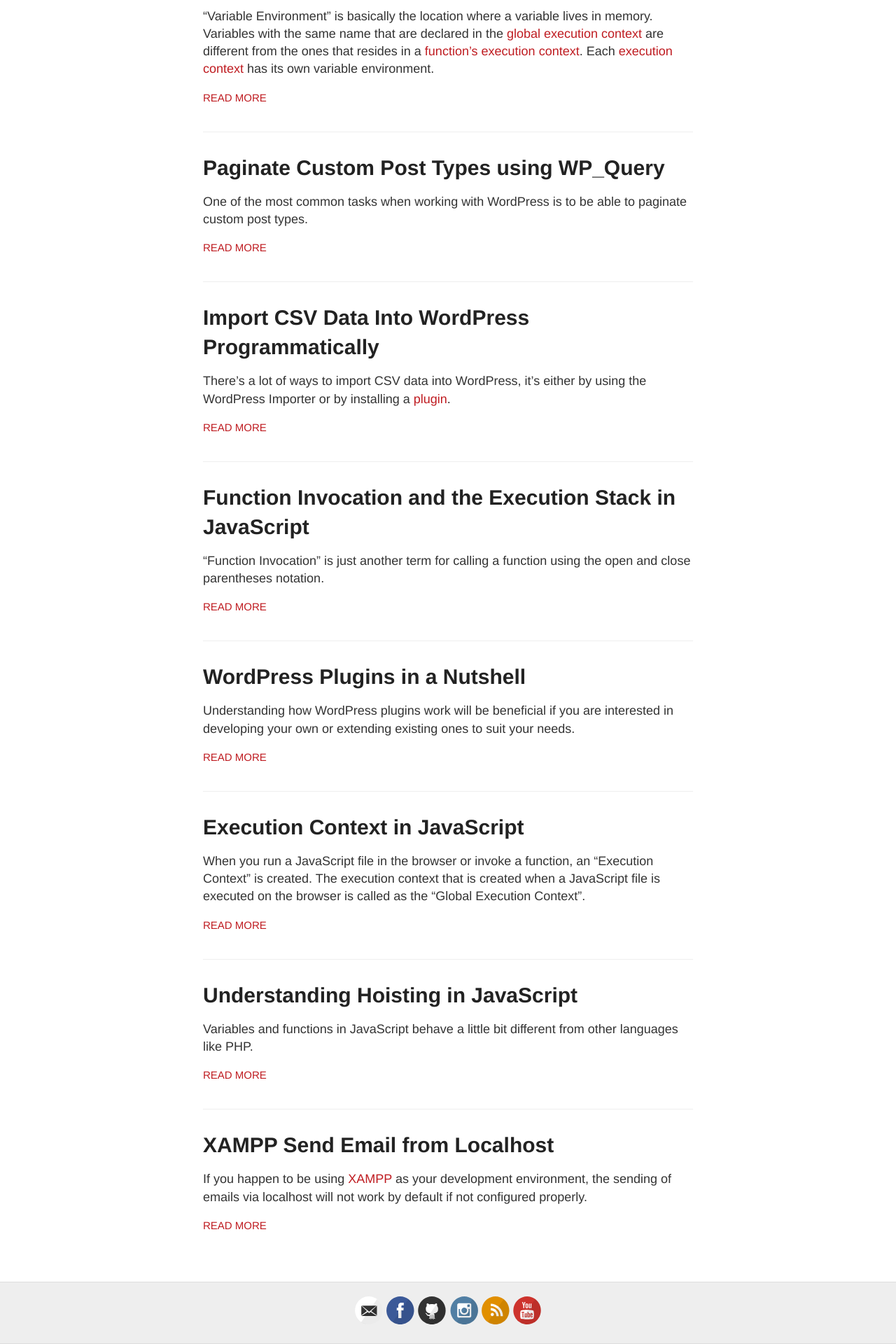
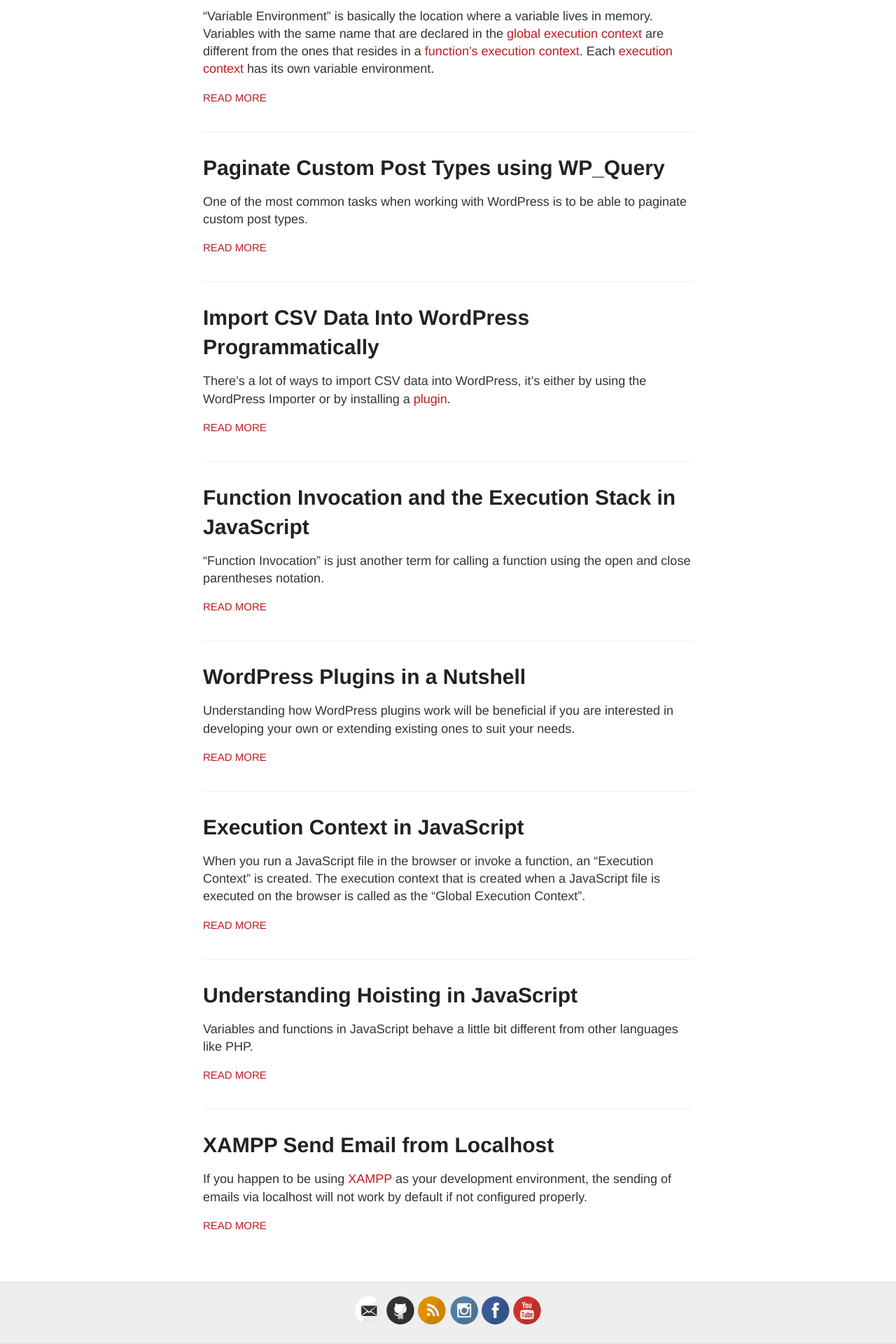
Before and after one commit to kennyalmendral/kennyalmendral.github.io, a Jekyll site: the page built from index.html, in a window 1280 px wide. Shown: the part 1183-3103 px from the top of the page at 70% size. Built offline with Jekyll 4.4.1, drawn with Linux system fonts in a browser that asks for light colours.

Commit message:
Update svg-icons.html

```diff
--- a/_includes/svg-icons.html
+++ b/_includes/svg-icons.html
@@ -1,13 +1,6 @@
-{% if site.footer-links.dribbble %}<a href="https://dribbble.com/{{ site.footer-links.dribbble }}"><i class="svg-icon dribbble"></i></a>{% endif %}
 {% if site.footer-links.email %}<a href="mailto:{{ site.footer-links.email }}"><i class="svg-icon email"></i></a>{% endif %}
+{% if site.footer-links.github %}<a href="https://github.com/{{ site.footer-links.github }}"><i class="svg-icon github"></i></a>{% endif %}
+{% if site.footer-links.rss %}<a href="{{ site.baseurl }}/feed.xml"><i class="svg-icon rss"></i></a>{% endif %}
+{% if site.footer-links.instagram %}<a href="https://instagram.com/{{ site.footer-links.instagram }}"><i class="svg-icon instagram"></i></a>{% endif %}
 {% if site.footer-links.facebook %}<a href="https://www.facebook.com/{{ site.footer-links.facebook }}"><i class="svg-icon facebook"></i></a>{% endif %}
-{% if site.footer-links.flickr %}<a href="https://www.flickr.com/{{ site.footer-links.flickr }}"><i class="svg-icon flickr"></i></a>{% endif %}
-{% if site.footer-links.github %}<a href="https://github.com/{{ site.footer-links.github }}"><i class="svg-icon github"></i></a>{% endif %}
-{% if site.footer-links.instagram %}<a href="https://instagram.com/{{ site.footer-links.instagram }}"><i class="svg-icon instagram"></i></a>{% endif %}
-{% if site.footer-links.linkedin %}<a href="https://www.linkedin.com/in/{{ site.footer-links.linkedin }}"><i class="svg-icon linkedin"></i></a>{% endif %}
-{% if site.footer-links.pinterest %}<a href="https://www.pinterest.com/{{ site.footer-links.pinterest }}"><i class="svg-icon pinterest"></i></a>{% endif %}
-{% if site.footer-links.rss %}<a href="{{ site.baseurl }}/feed.xml"><i class="svg-icon rss"></i></a>{% endif %}
-{% if site.footer-links.twitter %}<a href="https://www.twitter.com/{{ site.footer-links.twitter }}"><i class="svg-icon twitter"></i></a>{% endif %}
-{% if site.footer-links.stackoverflow %}<a href="http://stackoverflow.com/{{ site.footer-links.stackoverflow }}"><i class="svg-icon stackoverflow"></i></a>{% endif %}
 {% if site.footer-links.youtube %}<a href="https://youtube.com/{{ site.footer-links.youtube }}"><i class="svg-icon youtube"></i></a>{% endif %}
-{% if site.footer-links.googleplus %}<a href="https://plus.google.com/{{ site.footer-links.googleplus }}"><i class="svg-icon googleplus"></i></a>{% endif %}
```
